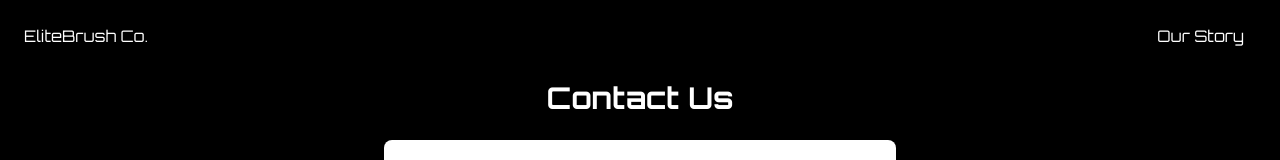
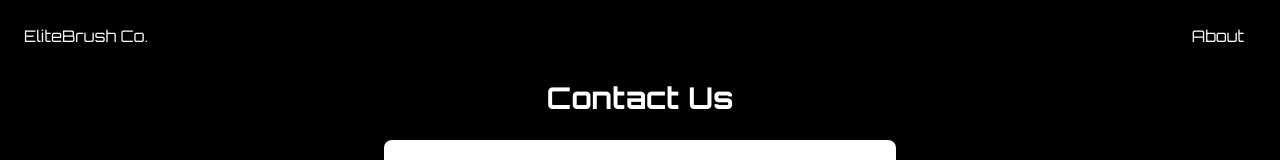
Before and after one commit to GauravBainz/studio-elitebrush-website, a Next.js app in the folder nextjs-elitebrush-website/: page /contact in a window 1280 px wide. Shown: the top 160 px of the page. Built offline with nearby package versions, Linux system fonts and the light colour scheme.

Commit message:
changed "our story" to about

```diff
--- a/nextjs-elitebrush-website/src/app/[slug]/ImageCarousel.tsx
+++ b/nextjs-elitebrush-website/src/app/[slug]/ImageCarousel.tsx
@@ -76,7 +76,7 @@ const ImageCarousel = ({ mainImage, additionalImages }: {
           <Link
             href="/about"
             className="px-3 py-2 text-white transition-all hover:text-red-500">
-            Our Story
+            About
           </Link>
           <Link
             href="/contact"
--- a/nextjs-elitebrush-website/src/app/contact/page.tsx
+++ b/nextjs-elitebrush-website/src/app/contact/page.tsx
@@ -14,7 +14,7 @@ export default function ContactPage() {
           <Link
             href="/about"
             className="px-3 py-2 text-white transition-all hover:text-red-500">
-            Our Story
+            About
           </Link>
         </div>
       </nav>
--- a/nextjs-elitebrush-website/src/app/epoxy/page.tsx
+++ b/nextjs-elitebrush-website/src/app/epoxy/page.tsx
@@ -41,7 +41,7 @@ export default async function EpoxyPage() {
           <Link
             href="/about"
             className="px-3 py-2 text-white transition-all hover:text-red-500">
-            Our Story
+            About
           </Link>
           <Link
             href="/contact"
--- a/nextjs-elitebrush-website/src/app/page.tsx
+++ b/nextjs-elitebrush-website/src/app/page.tsx
@@ -45,11 +45,11 @@ export default async function IndexPage() {
             EliteBrush Co.
           </span>
         </Link>
-        <div className="flex space-x-6">
+        <div className="flex space-x-4">
           <Link
             href="/about"
             className="px-3 py-2 text-white transition-all hover:text-red-500">
-            Our Story
+              About
           </Link>
           <Link
             href="/contact"
--- a/nextjs-elitebrush-website/src/app/paintings/page.tsx
+++ b/nextjs-elitebrush-website/src/app/paintings/page.tsx
@@ -41,7 +41,7 @@ export default async function PaintingsPage() {
           <Link
             href="/about"
             className="px-3 py-2 text-white transition-all hover:text-red-500">
-            Our Story
+            About
           </Link>
           <Link
             href="/contact"
```
